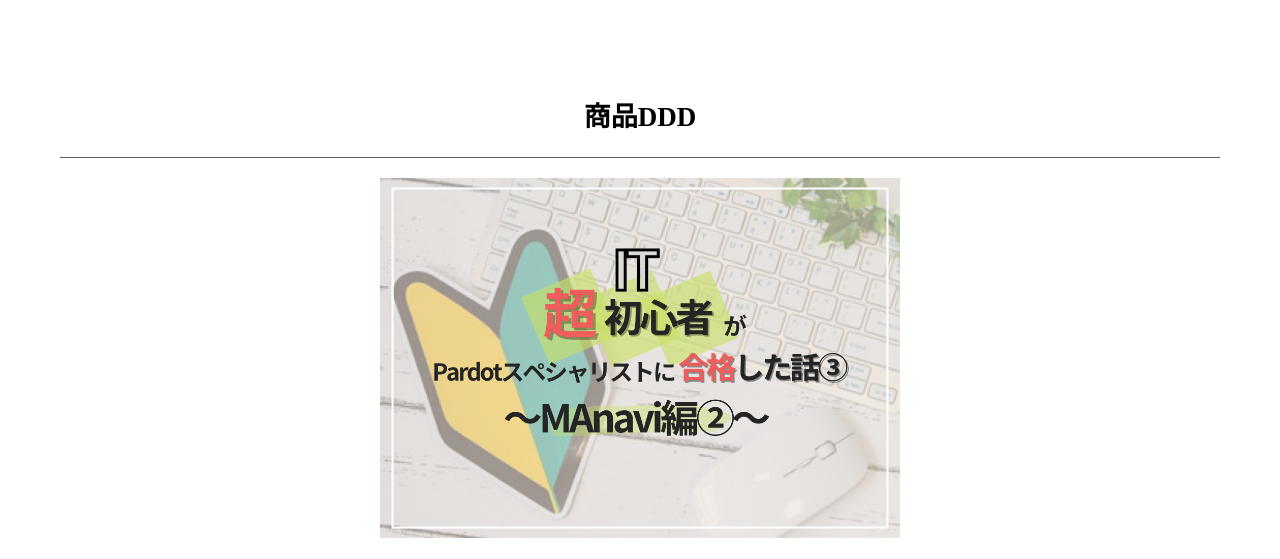
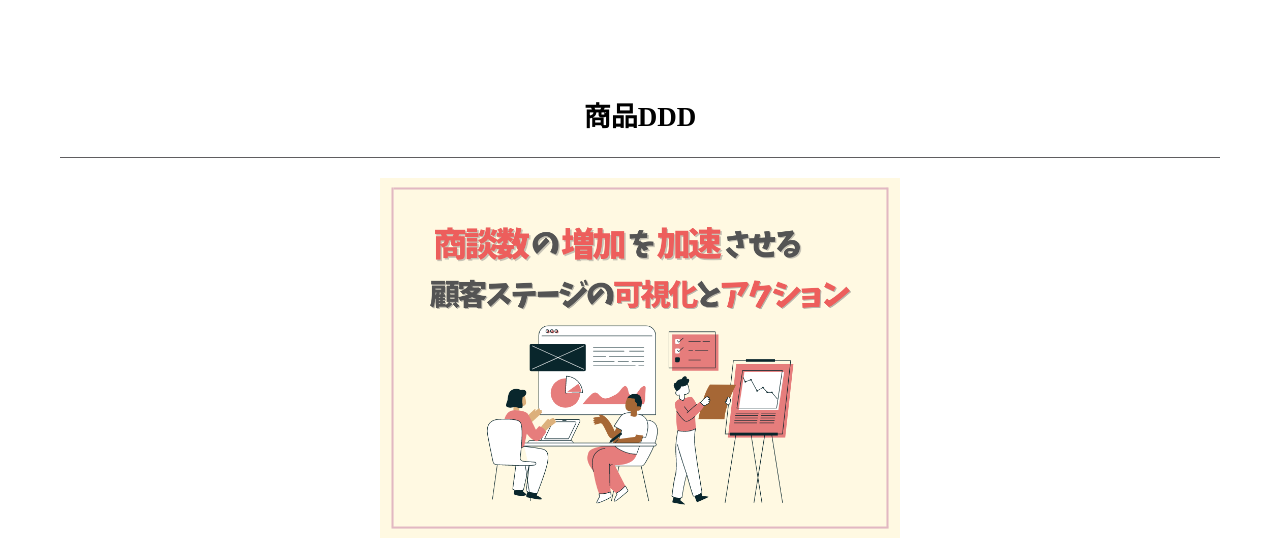
Before and after one commit to msakamoto1102/test2023322, a plain HTML site: page items/item/item-d.html in a window 1280 px wide. Shown: the part 215-774 px from the top of the page. Drawn offline with nearby package versions, Linux system fonts and the light colour scheme; files whose address does not match are found by name.

Commit message:
Update item-d.html

```diff
--- a/items/item/item-d.html
+++ b/items/item/item-d.html
@@ -21,7 +21,7 @@
         <h2>商品DDD</h2>
       </div>
         <div class="item-detail">
-            <img src="../../image/item-a.png">
+            <img src="../../image/item-d.png">
             <div class="item-detail-area">
                 <p>
                     <div class="item-detail-field">
```
